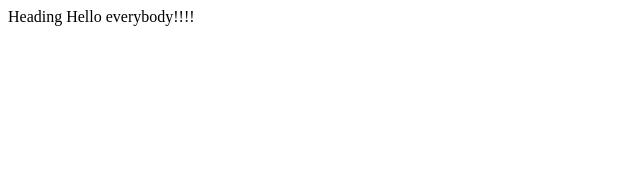
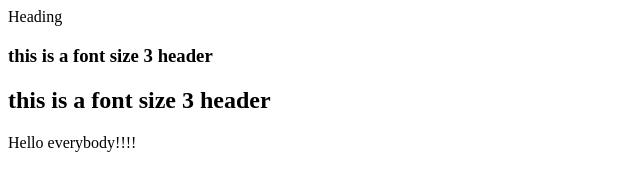
Before and after one commit to vnagouda/SshRepositoryRepo, a plain HTML site: page index.html in a window 1280 px wide. Shown: the whole page, without its empty margins (0-640 px from the left). Drawn offline with Linux system fonts and the light colour scheme.

Commit message:
Added <h3> and <h2> line at remote repository

```diff
--- a/index.html
+++ b/index.html
@@ -4,7 +4,8 @@
    </head>
 
    <body>
-
+	   <h3>this is a font size 3 header</h3>
+	   <h2>this is a font size 3 header</h2>
 	   Hello everybody!!!!
    </body>
 
```
